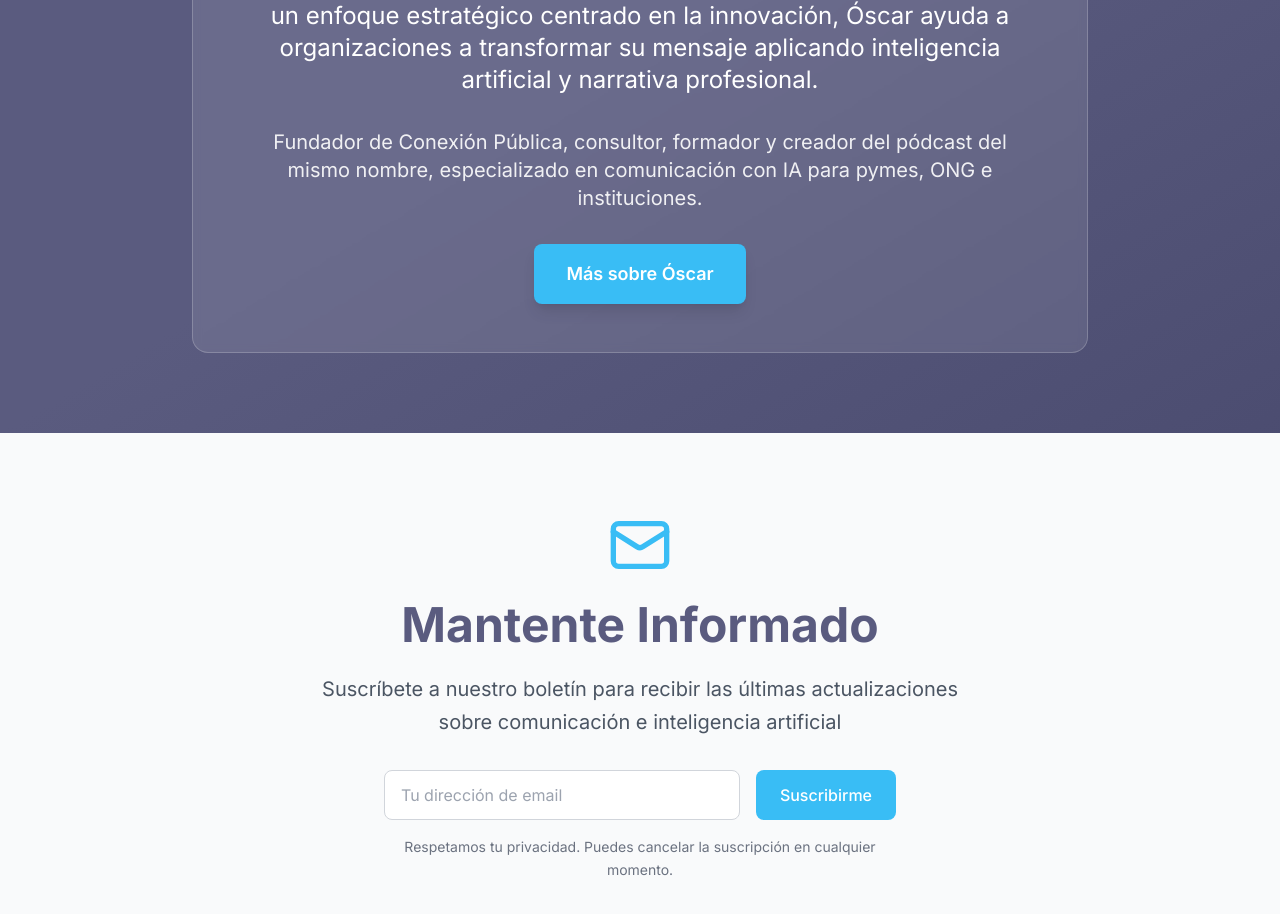
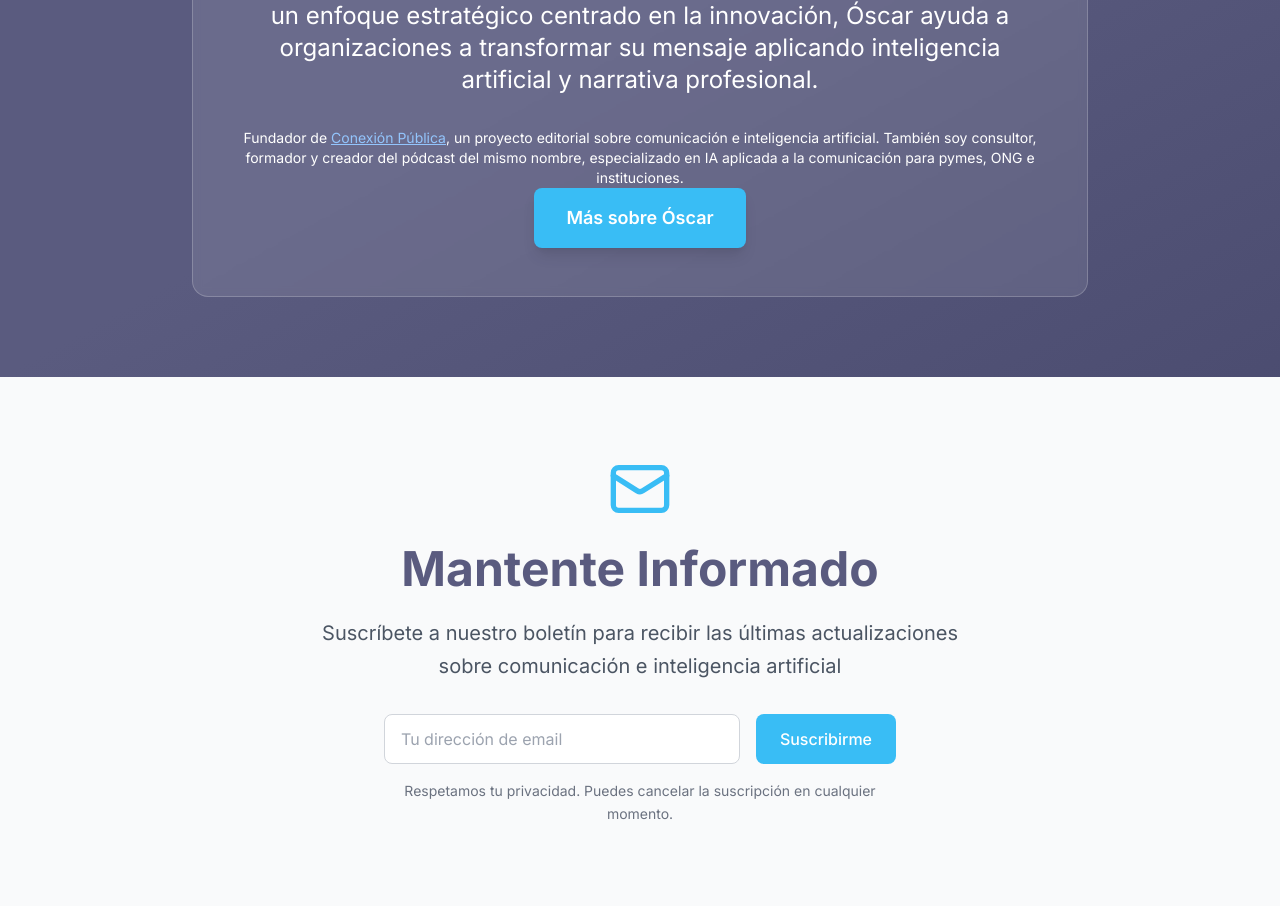
Before and after one commit to osanemeterio/oscarsanemeterio, a React (Vite) app: page / in a window 1280 px wide. Shown: the part 2320-3234 px from the top of the page. Built offline with nearby package versions, Linux system fonts and the light colour scheme.

Commit message:
Update App.tsx
Añadido enlace a Conexión Pública en bloque sobre Óscar

```diff
--- a/src/App.tsx
+++ b/src/App.tsx
@@ -193,9 +193,9 @@ function App() {
               <p className="text-xl md:text-2xl mb-8 leading-relaxed">
                 Con más de 15 años de experiencia en comunicación institucional y un enfoque estratégico centrado en la innovación, Óscar ayuda a organizaciones a transformar su mensaje aplicando inteligencia artificial y narrativa profesional.
               </p>
-              <p className="text-lg md:text-xl mb-8 text-white/90 leading-relaxed">
-                Fundador de Conexión Pública, consultor, formador y creador del pódcast del mismo nombre, especializado en comunicación con IA para pymes, ONG e instituciones.
-              </p>
+             <p className="text-sm text-white mt-4">
+  Fundador de <a href="https://conexionpublica.es" target="_blank" rel="noopener noreferrer" className="underline text-blue-300 hover:text-white">Conexión Pública</a>, un proyecto editorial sobre comunicación e inteligencia artificial. También soy consultor, formador y creador del pódcast del mismo nombre, especializado en IA aplicada a la comunicación para pymes, ONG e instituciones.
+</p>
            <a
   href="#contacto"
   className="btn-primary inline-flex items-center space-x-2 text-lg"
```
